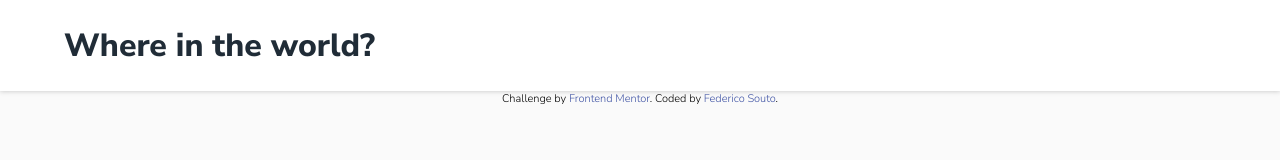
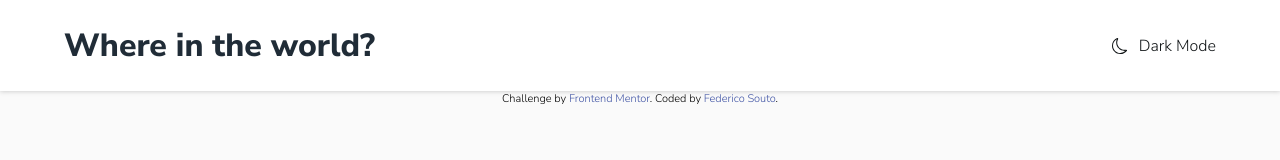
Before and after one commit to fedesouto/countries-api, a React app: page /country/1 in a window 1280 px wide. Shown: the top 160 px of the page. Built offline with nearby package versions, Linux system fonts and the light colour scheme; no server answers.

Commit message:
falta dark mode

```diff
--- a/package.json
+++ b/package.json
@@ -28,6 +28,7 @@
     "nodemon": "^2.0.15",
     "react": "^17.0.2",
     "react-dom": "^17.0.2",
+    "react-icons": "^4.3.1",
     "react-router-dom": "^6.2.2",
     "style-loader": "^3.3.1"
   }
--- a/src/components/CountryDetail.js
+++ b/src/components/CountryDetail.js
@@ -1,5 +1,6 @@
 import React, { useState, useEffect } from 'react';
 import { Link, useParams } from 'react-router-dom';
+import {HiArrowNarrowLeft} from 'react-icons/hi'
 
 const CountryDetail = () => {
 
@@ -18,8 +19,10 @@ const CountryDetail = () => {
 
     const { flag, name, nativeName, population, region, subregion, capital, topLevelDomain, currencies, languages, borders } = country[0];
     return (
+        <>
+            <Link to='/'><button className='backButton'><HiArrowNarrowLeft/>Back</button></Link>
             <div className='country-container'>
-            <img src={flag}/>
+                <img src={flag} />
                 <div className='country-detail'>
                     <h1>{name}</h1>
                     <div className='country-info'>
@@ -32,21 +35,22 @@ const CountryDetail = () => {
                             <li><b>Top Level Domain: </b>{topLevelDomain.map(i => i)}</li>
                             {/* <li><b>Currencies: </b>{currencies.map(i => i)}</li>
                     <li><b>Languages: </b>{languages.map(i => i)}</li> */}
+                            <li>
+                                <b>Border Countries: </b>
+                                {borders ? borders.map((border) => {
+                                    return (
+                                        <Link to={'/country/' + border}><button>{border}</button></Link>
+                                    )
+                                }
+                                ) : null}
+
+                            </li>
 
                         </ul>
                     </div>
-                <div>
-                    <b>Border Countries: </b>
-                        {borders.map( (border) => {
-                            return(
-                                <Link to={'/country/'+border}><button>{border}</button></Link>
-                            )
-                        }
-                        )}
-
                 </div>
             </div>
-        </div>
+        </>
     )
 }
 
--- a/src/components/Header.js
+++ b/src/components/Header.js
@@ -1,10 +1,15 @@
 import React from 'react';
 import { Link } from 'react-router-dom';
+import {BsMoon, BsFillMoonFill} from 'react-icons/bs'
 
 const Header = () => {
     return(
         <header>
             <Link to="/"><h1>Where in the world?</h1></Link>
+            <div className='darkModeToggler'>
+                <BsMoon />
+                <p>Dark Mode</p>
+            </div>
         </header>
     )
 }
--- a/src/styles.scss
+++ b/src/styles.scss
@@ -1,30 +1,34 @@
 @import url('https://fonts.googleapis.com/css2?family=Nunito+Sans:wght@300;600;800&display=swap');
 
-$dark-blue: hsl(209,23%,22%);
-$very-dark-blue: hsl(207,26%,17%);
-$super-dark-blue: hsl(200,15%,8%);
-$dark-gray: hsl(0,0%,52%);
+$dark-blue: hsl(209, 23%, 22%);
+$very-dark-blue: hsl(207, 26%, 17%);
+$super-dark-blue: hsl(200, 15%, 8%);
+$dark-gray: hsl(0, 0%, 52%);
 $gray: hsl(0, 0%, 75%);
-$very-light-gray: hsl(0,0%,98%);
-$white: hsl(0,0%,100%);
+$very-light-gray: hsl(0, 0%, 98%);
+$white: hsl(0, 0%, 100%);
 
-$main-font: 'Nunito Sans', sans-serif;
+$main-font: 'Nunito Sans',
+sans-serif;
 $light-font: 300;
 $semi-bold-font: 600;
 $bold-font: 800;
 
-*{
+* {
     font-family: $main-font;
     margin: 0;
     padding: 0;
     box-sizing: border-box;
 }
+
 body {
     background-color: $very-light-gray;
 }
+
 .main {
     margin: 50px;
 }
+
 header {
     font-weight: $light-font;
     color: $super-dark-blue;
@@ -32,11 +36,15 @@ header {
     width: 100%;
     background-color: $white;
     box-shadow: 0 0 5px $gray;
+    display: flex;
+    justify-content: space-between;
 }
+
 a {
     text-decoration: none;
     color: $very-dark-blue;
 }
+
 .card {
     width: 16em;
     box-shadow: 0 0 5px $gray;
@@ -48,15 +56,19 @@ a {
     margin: 2em;
     margin-bottom: 2em;
     border-radius: 0.2em;
+
     img {
         width: 100%;
         max-height: 50%;
     }
+
     div {
         padding: 2em;
+
         h3 {
             margin-bottom: 1em;
         }
+
         ul {
             list-style-type: none;
             padding-bottom: 2em;
@@ -70,6 +82,7 @@ a {
     justify-content: space-between;
     align-items: center;
 }
+
 .search-error {
     height: 60vh;
     display: flex;
@@ -86,12 +99,14 @@ a {
         box-shadow: 0 0 5px $gray;
     }
 }
+
 .sub-header {
     display: flex;
     justify-content: space-between;
     align-items: center;
     margin: 2em;
 }
+
 .dropdown {
 
     button {
@@ -106,17 +121,21 @@ a {
         align-items: center;
         padding: 1rem;
     }
+
     .dropdown-content {
         ul {
             list-style-type: none;
             padding: 0.5rem;
-            li{
+
+            li {
                 padding: 0.5rem;
             }
+
             li:hover {
                 background-color: $very-light-gray;
             }
         }
+
         background-color: white;
         border-radius: 0.2em;
         box-shadow: 0 0 5px $gray;
@@ -126,23 +145,29 @@ a {
         display: none;
 
     }
+
     .show {
         display: inline;
     }
 }
+
 .country-container {
     display: flex;
     justify-content: space-around;
 
     margin: 5%;
-    img{
+    margin-top: 3rem;
+
+    img {
         max-width: 40%;
         height: auto;
     }
+
     .country-detail {
         width: 50%;
         margin: 2rem;
     }
+
     button {
         padding: 0.25em 2em;
         margin: 0.25em;
@@ -153,3 +178,27 @@ a {
         cursor: pointer;
     }
 }
+
+.backButton {
+    width: 6rem;
+    height: 2rem;
+    margin: 0.25em;
+    background-color: $very-light-gray;
+    border: none;
+    border-radius: 0.1em;
+    box-shadow: 0 0 2px $gray;
+    cursor: pointer;
+    margin-left: 6rem;
+    margin-top: 3rem;
+    display: flex;
+    align-items: center;
+    justify-content: space-evenly;
+}
+
+.darkModeToggler {
+    display: flex;
+    align-items: center;
+    width: 6.5rem;
+    justify-content: space-between;
+    cursor: pointer;
+}
```
Also changed, not shown: 1 other file (tests, documents, lock files or other folders). Lines whose indentation alone changed are shown as unchanged.
